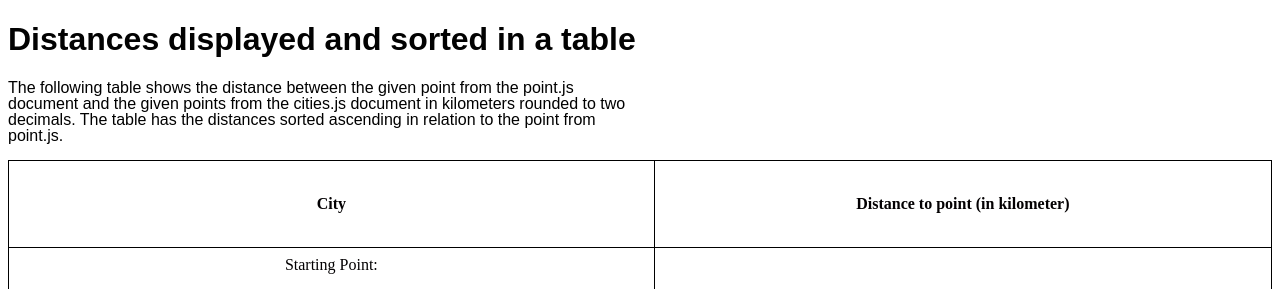
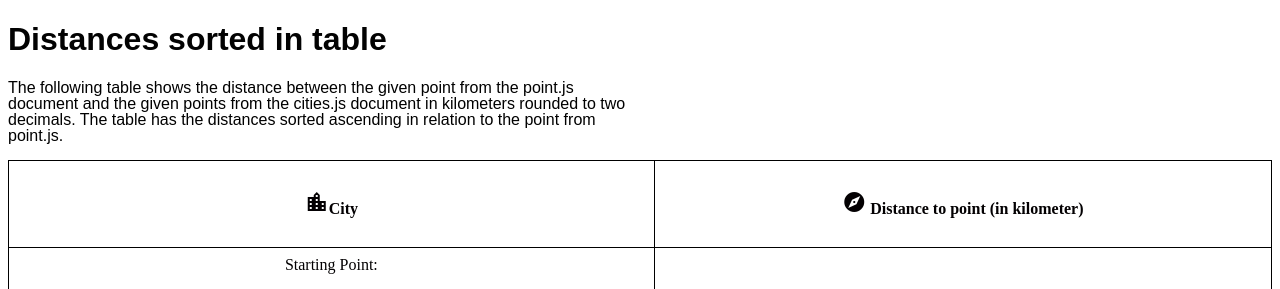
Before and after one commit to JonthMM/Geosoftware-1, a plain HTML site: page Aufgabe1/index.html in a window 1280 px wide. Shown: the top 289 px of the page. Drawn offline with Linux system fonts and the light colour scheme; grey boxes are pictures that could not be loaded; a script that the page names is missing.

Commit message:
Added icons, starting point and pictures

```diff
--- a/Aufgabe1/index.html
+++ b/Aufgabe1/index.html
@@ -3,20 +3,21 @@
     <title>Assignment 1 for Geosoftware 1</title>
     <meta name="author" content="Jonathan Mader"/>
     <link rel="stylesheet" href="style.css">
+<link rel="stylesheet" href="https://fonts.googleapis.com/icon?family=Material+Icons">
     <script defer src="cities.js"></script>
     <script defer src="point.js"></script>
     <script defer src="script.js"></script>
 
 </head>
 <body>
-    <h1>Distances displayed and sorted in a table</h1>
+    <h1>Distances sorted in table</h1>
     <p>The following table shows the distance between the given point from the point.js document and the given points from the cities.js
         document in kilometers rounded to two decimals. The table has the distances sorted ascending in relation to the point from point.js.
     </p>
     <table>
         <tr>
-            <th>City</th>
-            <th>Distance to point (in kilometer)</th>
+            <th><i class="material-icons">location_city</i>City</th>
+            <th><i class="material-icons">explore</i> Distance to point (in kilometer)</th>
         </tr>
 <tr>
 <td>Starting Point: <br> </br><img src="https://www.uni-muenster.de/imperia/md/images/zdmgeo/_v/banner1_761x381.png" width="200"></td>
```
